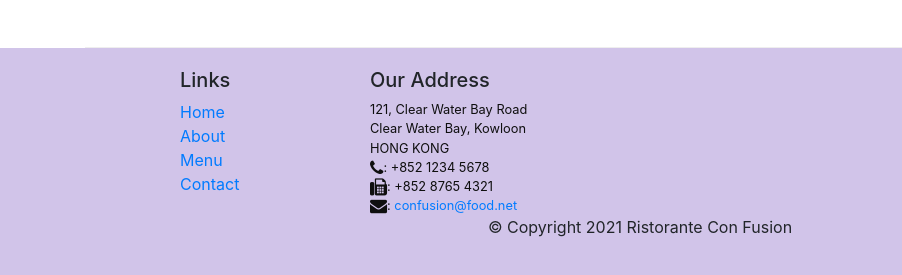
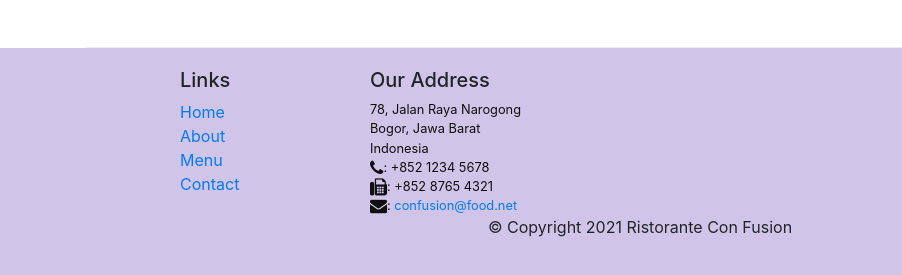
Before and after one commit to chossopian/ConfusionBootstrapCoursera, a website: page contactus.html in a window 1280 px wide. Shown: the part 1433-1708 px from the top of the page, 0-902 px from the left. Drawn offline with nearby package versions, Linux system fonts and the light colour scheme.

Commit message:
Update contactus.html

```diff
--- a/contactus.html
+++ b/contactus.html
@@ -1,13 +1,11 @@
 <!DOCTYPE html>
 <html lang="en">
 <head>
-
-    <title>Ristorante Con Fusion: About Us</title>
+    <title>Chos Restaurant: About Us</title>
     <!-- Required meta tags always come first -->
     <meta charset="utf-8">
     <meta name="viewport" content="width=device-width, initial-scale=1, shrink-to-fit=no">
     <meta http-equiv="x-ua-compatible" content="ie=edge">
-
     <!-- Bootstrap CSS -->
     <link rel="stylesheet" href="node_modules/bootstrap/dist/css/bootstrap.min.css">
     <link rel="stylesheet" href="node_modules/font-awesome/css/font-awesome.min.css">
@@ -172,9 +170,9 @@
                 <div class="col-7 col-sm-5">
                     <h5>Our Address</h5>
                     <address>
-		              121, Clear Water Bay Road<br>
-		              Clear Water Bay, Kowloon<br>
-		              HONG KONG<br>
+		              78, Jalan Raya Narogong<br>
+		              Bogor, Jawa Barat<br>
+		              Indonesia<br>
                       <i class="fa fa-phone fa-lg"></i>: +852 1234 5678<br>
                       <i class="fa fa-fax fa-lg"></i>: +852 8765 4321<br>
                       <i class="fa fa-envelope fa-lg"></i>:
```
